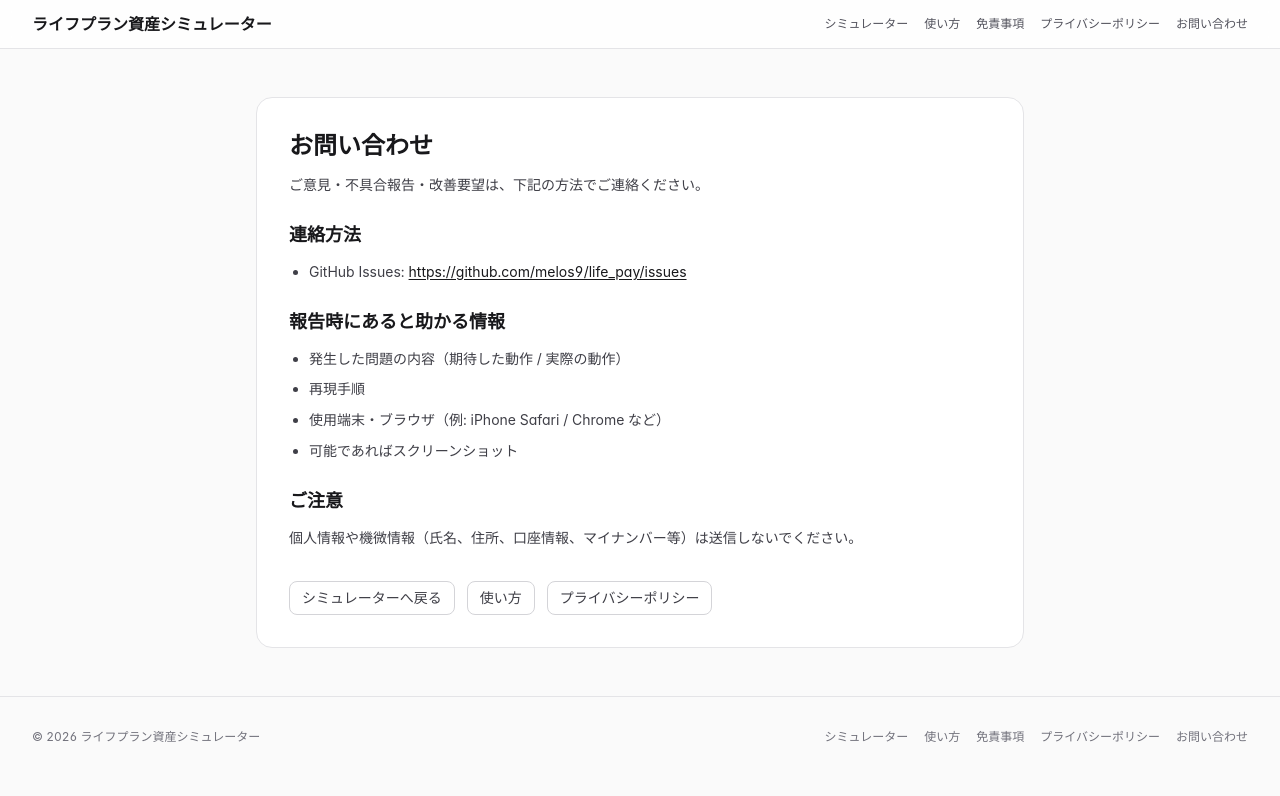
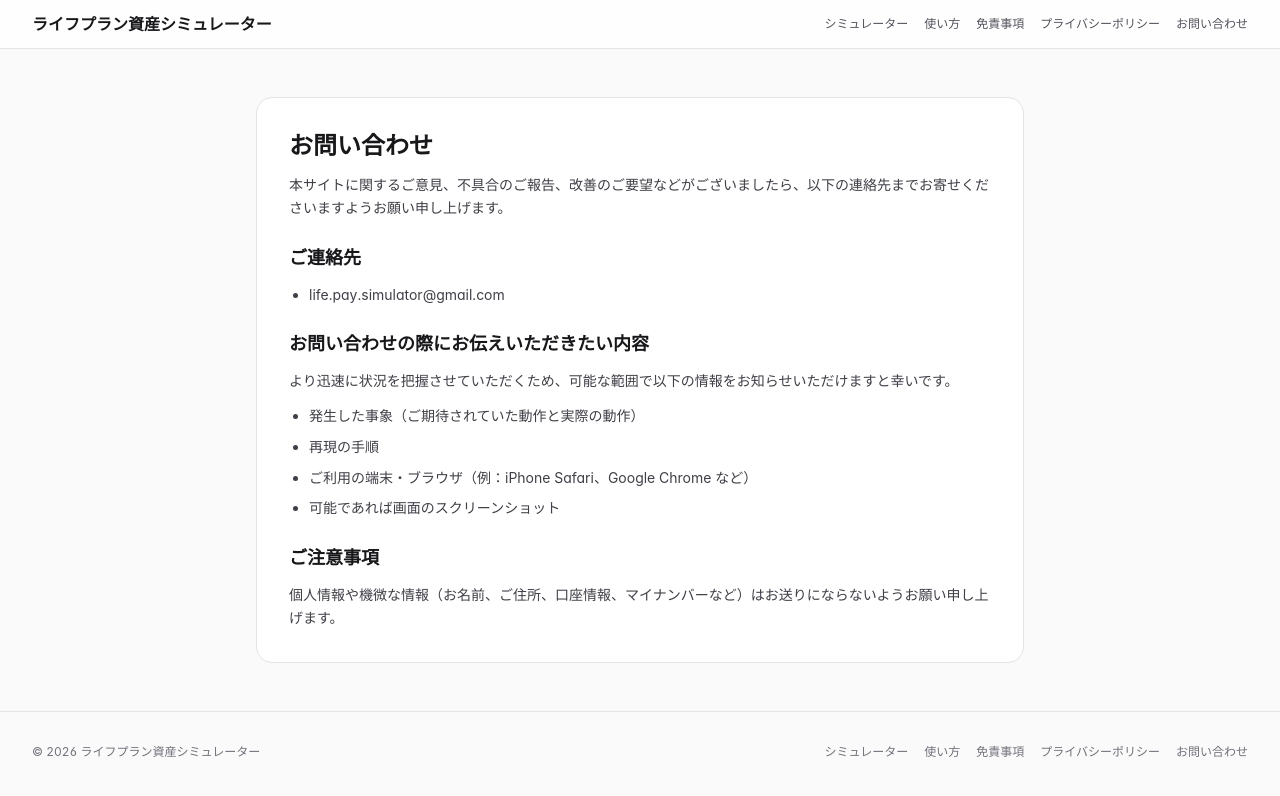
Before and after one commit to melos9/life_pay, a Next.js app: page /contact in a window 1280 px wide. Shown: the top 796 px of the page. Built offline with nearby package versions, Linux system fonts and the light colour scheme.

Commit message:
docs(contact): お問い合わせページの文言を丁寧な表現に整え、末尾の冗長な導線リンクを削除

```diff
--- a/app/contact/page.tsx
+++ b/app/contact/page.tsx
@@ -1,5 +1,4 @@
 import type { Metadata } from "next";
-import Link from "next/link";
 
 export const metadata: Metadata = {
   title: "お問い合わせ",
@@ -15,48 +14,29 @@ export default function ContactPage() {
     <section className="mx-auto max-w-3xl rounded-2xl border border-zinc-200 bg-white p-5 sm:p-6 lg:p-8">
       <h1 className="text-xl sm:text-2xl font-bold text-zinc-900">お問い合わせ</h1>
       <p className="mt-3 text-sm leading-relaxed text-zinc-700">
-        ご意見・不具合報告・改善要望は、下記の方法でご連絡ください。
+        本サイトに関するご意見、不具合のご報告、改善のご要望などがございましたら、以下の連絡先までお寄せくださいますようお願い申し上げます。
       </p>
 
-      <h2 className="mt-6 text-lg font-semibold text-zinc-900">連絡方法</h2>
+      <h2 className="mt-6 text-lg font-semibold text-zinc-900">ご連絡先</h2>
       <ul className="mt-3 list-disc space-y-2 pl-5 text-sm leading-relaxed text-zinc-700">
-        <li>
-          GitHub Issues:
-          <a
-            href="https://github.com/melos9/life_pay/issues"
-            target="_blank"
-            rel="noopener noreferrer"
-            className="ml-1 underline underline-offset-2 text-zinc-900"
-          >
-            https://github.com/melos9/life_pay/issues
-          </a>
-        </li>
+        <li>life.pay.simulator@gmail.com</li>
       </ul>
 
-      <h2 className="mt-6 text-lg font-semibold text-zinc-900">報告時にあると助かる情報</h2>
+      <h2 className="mt-6 text-lg font-semibold text-zinc-900">お問い合わせの際にお伝えいただきたい内容</h2>
+      <p className="mt-3 text-sm leading-relaxed text-zinc-700">
+        より迅速に状況を把握させていただくため、可能な範囲で以下の情報をお知らせいただけますと幸いです。
+      </p>
       <ul className="mt-3 list-disc space-y-2 pl-5 text-sm leading-relaxed text-zinc-700">
-        <li>発生した問題の内容（期待した動作 / 実際の動作）</li>
-        <li>再現手順</li>
-        <li>使用端末・ブラウザ（例: iPhone Safari / Chrome など）</li>
-        <li>可能であればスクリーンショット</li>
+        <li>発生した事象（ご期待されていた動作と実際の動作）</li>
+        <li>再現の手順</li>
+        <li>ご利用の端末・ブラウザ（例：iPhone Safari、Google Chrome など）</li>
+        <li>可能であれば画面のスクリーンショット</li>
       </ul>
 
-      <h2 className="mt-6 text-lg font-semibold text-zinc-900">ご注意</h2>
+      <h2 className="mt-6 text-lg font-semibold text-zinc-900">ご注意事項</h2>
       <p className="mt-3 text-sm leading-relaxed text-zinc-700">
-        個人情報や機微情報（氏名、住所、口座情報、マイナンバー等）は送信しないでください。
+        個人情報や機微な情報（お名前、ご住所、口座情報、マイナンバーなど）はお送りにならないようお願い申し上げます。
       </p>
-
-      <div className="mt-8 flex flex-wrap gap-3 text-sm">
-        <Link href="/" className="rounded-lg border border-zinc-300 px-3 py-1.5 text-zinc-700 hover:bg-zinc-50">
-          シミュレーターへ戻る
-        </Link>
-        <Link href="/how-to-use" className="rounded-lg border border-zinc-300 px-3 py-1.5 text-zinc-700 hover:bg-zinc-50">
-          使い方
-        </Link>
-        <Link href="/privacy-policy" className="rounded-lg border border-zinc-300 px-3 py-1.5 text-zinc-700 hover:bg-zinc-50">
-          プライバシーポリシー
-        </Link>
-      </div>
     </section>
   );
 }
```
